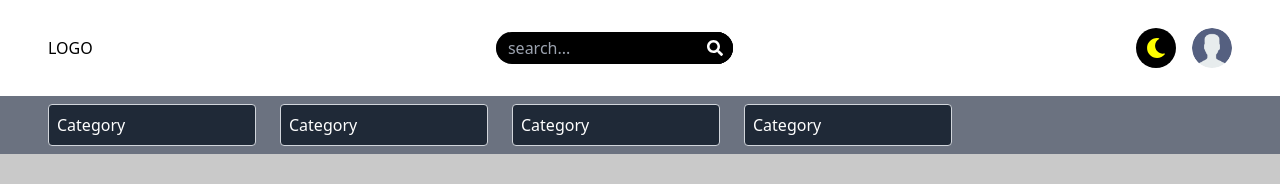
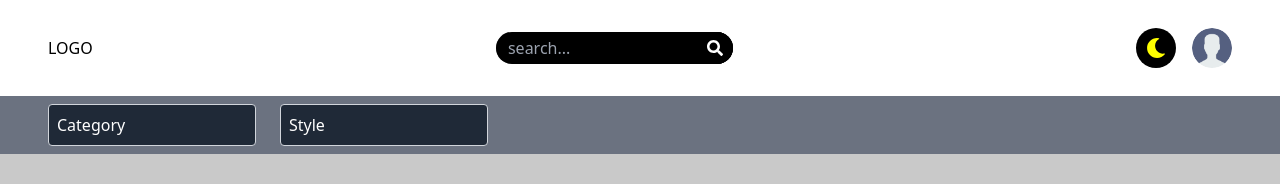
Before and after one commit to Al-Khalsi/freeNG, a Next.js app: page / in a window 1280 px wide. Shown: the top 184 px of the page. Built offline with nearby package versions, Linux system fonts and the light colour scheme.

Commit message:
edit aside tage

```diff
--- a/components/modules/SelectWithSearch.js
+++ b/components/modules/SelectWithSearch.js
@@ -1,17 +1,9 @@
 // components/SelectWithSearch.js
 import { useState } from 'react';
 
-const SelectWithSearch = () => {
-    const [isOpen, setIsOpen] = useState(false);
-    const [selected, setSelected] = useState('Category');
+const SelectWithSearch = ({ options, defaultText, isOpen, onToggle }) => { // دریافت isOpen و onToggle به عنوان props
+    const [selected, setSelected] = useState(defaultText || 'Category');
     const [search, setSearch] = useState('');
-
-    const options = ['html', 'css', 'js', 'react', 'next'];
-
-    const toggleOptions = () => {
-        setIsOpen(!isOpen);
-        setSearch(''); // Reset search input when opening
-    };
 
     const filterOptions = (option) => {
         return option.toLowerCase().includes(search.toLowerCase());
@@ -19,18 +11,18 @@ const SelectWithSearch = () => {
 
     const handleOptionClick = (option) => {
         setSelected(option);
-        setIsOpen(false);
+        onToggle(); // بستن منوی کشویی بعد از انتخاب گزینه
     };
 
     return (
         <div className="relative w-52 mr-6">
             <div
                 className="cursor-pointer border border-gray-300 bg-gray-800 text-white p-2 rounded"
-                onClick={toggleOptions}
+                onClick={onToggle} // استفاده از onToggle برای باز و بسته کردن
             >
                 {selected}
             </div>
-            {isOpen && (
+            {isOpen && ( // نمایش منوی کشویی بر اساس isOpen
                 <div className="absolute border border-gray-300 bg-gray-700 w-full max-h-40 overflow-y-auto rounded mt-1 z-10">
                     <input
                         type="text"
@@ -52,8 +44,8 @@ const SelectWithSearch = () => {
                     </div>
                 </div>
             )}
-            {/* Close dropdown on outside click */}
-            {isOpen && <div className="fixed inset-0 z-0" onClick={() => setIsOpen(false)} />}
+            {/* بستن منوی کشویی هنگام کلیک خارج از آن */}
+            {isOpen && <div className="fixed inset-0 z-0" onClick={onToggle} />}
             <style jsx>{`
                 .scrollbar-thin::-webkit-scrollbar {
                     width: 8px; /* عرض نوار اسکرول */
--- a/pages/index.js
+++ b/pages/index.js
@@ -1,23 +1,24 @@
+// pages/index.js
 import Link from 'next/link';
 import { FaSun, FaMoon, FaSearch } from "react-icons/fa";
 import { useEffect, useState } from "react";
 import Head from 'next/head';
-import SelectWithSearch from "../components/modules/SelectWithSearch"
+import SelectWithSearch from "../components/modules/SelectWithSearch";
 
-
-function index() {
+function Index() {
   const [isDarkMode, setIsDarkMode] = useState(false);
+  const [openSelect, setOpenSelect] = useState(null); // وضعیت برای شناسایی سلکتور باز
 
   useEffect(() => {
     if (isDarkMode) {
-      document.documentElement.classList.add('dark'); // اضافه کردن کلاس dark
+      document.documentElement.classList.add('dark');
     } else {
-      document.documentElement.classList.remove('dark'); // حذف کلاس dark
+      document.documentElement.classList.remove('dark');
     }
   }, [isDarkMode]);
 
   const toggleTheme = () => {
-    setIsDarkMode(prevMode => !prevMode); // تغییر حالت تاریک و روشن
+    setIsDarkMode(prevMode => !prevMode);
   };
 
   const images = [
@@ -31,11 +32,24 @@ function index() {
     "/img/e.png"
   ];
 
+  // تعریف گزینه‌های مختلف برای هر SelectWithSearch
+  const options1 = ['html', 'css', 'js', 'react', 'next'];
+  const options2 = ['node', 'express', 'mongodb', 'graphql'];
+  const options3 = ['python', 'django', 'flask', 'fastapi'];
+
+  const handleSelectToggle = (selectId) => {
+    // اگر سلکتور فعلی باز است، آن را ببندید
+    if (openSelect === selectId) {
+      setOpenSelect(null);
+    } else {
+      setOpenSelect(selectId); // باز کردن سلکتور جدید
+    }
+  };
+
   return (
     <>
       <div className="app">
         <header className='header w-full h-24 px-2 md:px-12 flex justify-between items-center'>
-
           <div className='bg-logo'>
             <div className='logo'>LOGO</div>
           </div>
@@ -48,8 +62,7 @@ function index() {
           </div>
 
           <div className='right-header flex py-1'>
-            <button className='sm:hidden flex justify-center items-center w-10 h-10 mr-4 rounded-full
-            text-xl bg-black text-white'>
+            <button className='sm:hidden flex justify-center items-center w-10 h-10 mr-4 rounded-full text-xl bg-black text-white'>
               <FaSearch />
             </button>
             <button className='change-background flex justify-center items-center w-10 h-10 mr-4 rounded-full' onClick={toggleTheme}>
@@ -61,22 +74,28 @@ function index() {
           </div>
         </header>
 
-        <aside class="filter-sidebar w-full">
+        <aside className="filter-sidebar w-full">
           <div className="flex px-12 py-2 bg-gray-500">
-            <SelectWithSearch />
-            <SelectWithSearch />
-            <SelectWithSearch />
-            <SelectWithSearch />
-
-
+            <SelectWithSearch
+              options={options1}
+              defaultText="Category"
+              isOpen={openSelect === 1}
+              onToggle={() => handleSelectToggle(1)}
+            />
+            <SelectWithSearch
+              options={options2}
+              defaultText="Style"
+              isOpen={openSelect === 2}
+              onToggle={() => handleSelectToggle(2)}
+            />
           </div>
         </aside>
-        <main className='main flex justify-center w-full py-8 px-2 md:justify-between lg:px-12'>
-          <section className='grid gap-8 w-5/6 grid-cols-1 sm:grid-cols-2 md:grid-cols-3 lg:grid-cols-4'>
+        <main className='main flex justify-center w-full py-8 px-2 lg:px-12'>
+          <section className='grid gap-16 w-full grid-cols-1 sm:grid-cols-2 md:grid-cols-3 lg:grid-cols-4'>
             {images.map((src, index) => (
               <div key={index} className='card w-full rounded-xl overflow-hidden'>
                 <div className='bg-img w-full h-full flex justify-center items-center p-2 bg-gradient-to-r from-gray-600 via-40% to-gray-900 to-68%'>
-                  <img src={src} alt={`Image ${index + 1}`} className='w-full  object-cover' />
+                  <img src={src} alt={`Image ${index + 1}`} className='w-full object-cover' />
                   <div className='info-img w-ful'></div>
                 </div>
               </div>
@@ -85,7 +104,7 @@ function index() {
         </main>
       </div>
     </>
-  )
+  );
 }
 
-export default index
+export default Index;
```
